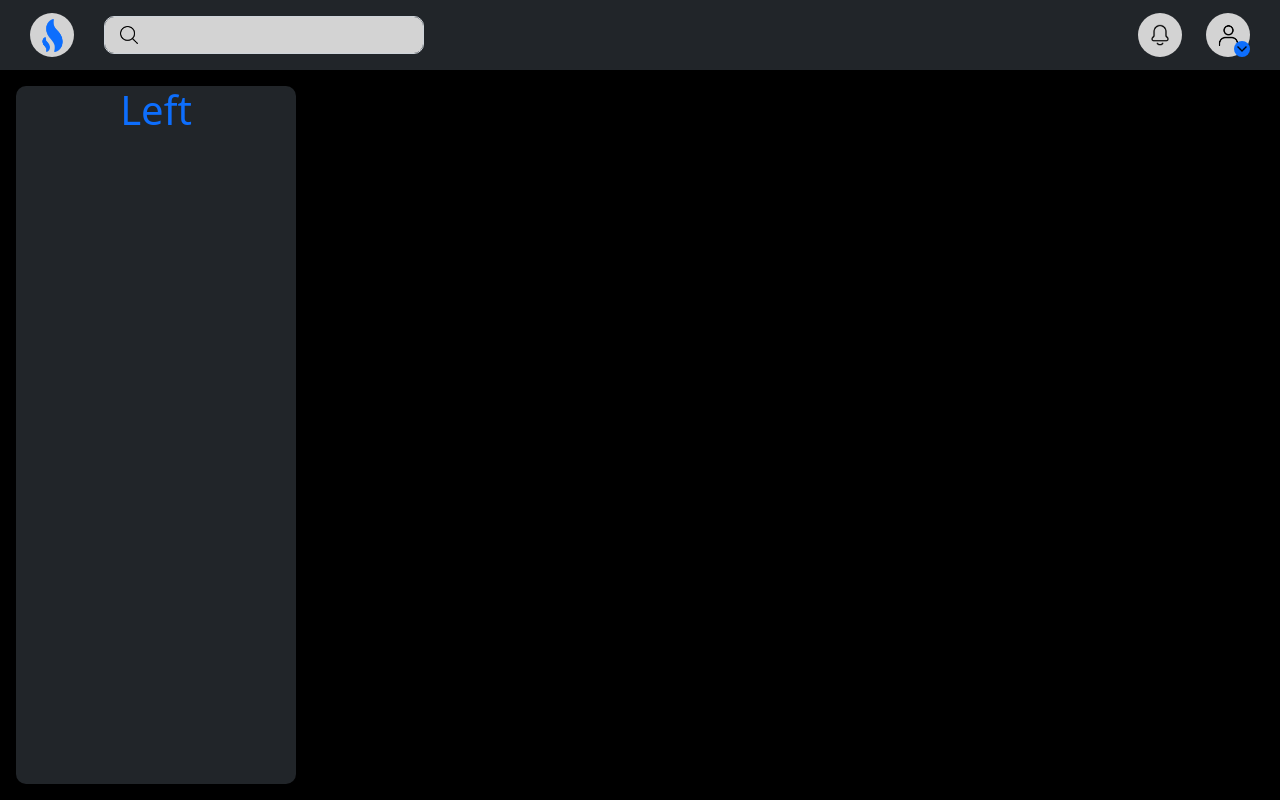
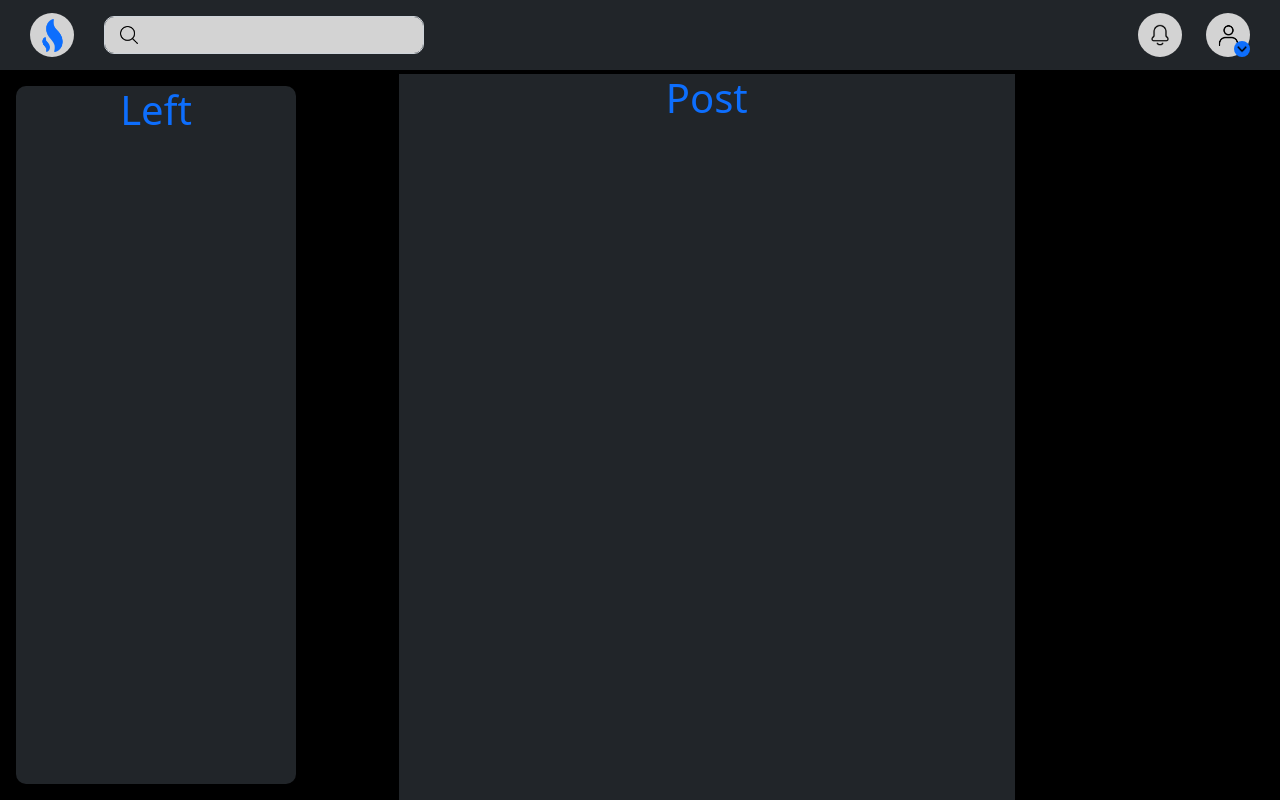
Before and after one commit to Alain-RN/Personal-Blog, a React (Create React App) app: page / in a window 1280 px wide. Built offline with nearby package versions, Linux system fonts and the light colour scheme.

Commit message:
Post section

```diff
--- a/src/Home/Home.jsx
+++ b/src/Home/Home.jsx
@@ -1,6 +1,7 @@
 import LeftBar from './NavBar/LeftBar'
 import NavBar  from './NavBar/NavBar'
 import DropDown from './NavBar/dropDown/DropDown'
+import Post from './NavBar/Post'
 import "./home.css"
 import { useState } from 'react'
 
@@ -10,6 +11,7 @@ import Notification from './HomeAssets/notification-bell.png'
 import Search from './HomeAssets/search-interface-symbol.png'
 import Logo from './HomeAssets/burn.png'
 import Down from './HomeAssets/down.png'
+import up from './HomeAssets/up.png'
 
 
 
@@ -44,12 +46,14 @@ function Home() {
           onClickN={handle['N']}
           onClickP={handle['P']}
           onClickC={handle['C']}
+          dDProfil={dDProfil}
 
           profil={Profil}
           notification={Notification}
           search = {Search}
           logo= {Logo}
           down = {Down}
+          up = {up}
 
         ></NavBar>
 
@@ -59,9 +63,9 @@ function Home() {
 
             <DropDown section="Profile" value={dDProfil?'translateY(0%)':'translateY(-101%)'}/>
 
-          <div className='LeftCenter' onClick={handle['C']}>
+          <div className='LeftandPost d-flex' onClick={handle['C']}>
             <LeftBar></LeftBar>
-
+            <Post></Post>
           </div>
 
         </div>
--- a/src/Home/NavBar/NavBar.jsx
+++ b/src/Home/NavBar/NavBar.jsx
@@ -1,7 +1,4 @@
-import React, { useState } from 'react'
-import DropDown from './dropDown/DropDown'
-
-function NavBar({profil ,notification ,search ,logo ,down, onClickP, onClickN, onClickC}) {
+function NavBar({profil ,notification ,search ,logo ,down, up, onClickP ,onClickN ,onClickC ,dDProfil}) {
 
 
   return (
@@ -40,7 +37,7 @@ function NavBar({profil ,notification ,search ,logo ,down, onClickP, onClickN, o
 
           <div className="profil cercle d-flex align-items-center justify-content-center" onClick={onClickP}>
               <img src={profil} alt="" className='profil w-75'/>
-              <img src= {down} alt="" className='down'/>
+              <img src= {!dDProfil?down:up} alt="" className='updown'/>
           </div>
 
         </div>
--- /dev/null
+++ b/src/Home/NavBar/Post.jsx
@@ -0,0 +1,14 @@
+import React from 'react'
+
+function Post() {
+  return (
+    <div className='containerPost d-flex justify-content-center '>
+        <div className='text-primary post bg-dark'>
+            <h1>Post</h1>
+        </div>
+    </div>
+
+  )
+}
+
+export default Post
--- a/src/Home/NavBar/dropDown/DropDown.jsx
+++ b/src/Home/NavBar/dropDown/DropDown.jsx
@@ -4,7 +4,16 @@ function DropDown({ section, value}) {
   return (
     <div className='dropDown bg-dark text-primary' style={{transform: value}}>
         <h1>{section}</h1>
-        <button type="button">{section}</button>
+        {
+          (section === 'Notification')?
+          <div className="text-center">
+              Notification
+          </div>
+          :
+          <div className="text-center">
+              Profile
+          </div>
+        }
     </div>
   )
 }
--- a/src/Home/home.css
+++ b/src/Home/home.css
@@ -43,10 +43,11 @@
     transition: 0.6s ease;
 }
 
-.down {
+.updown {
     position: absolute;
     bottom: 0;
     right: 0;
+    padding: 3px;
     width: 16px;
     border-radius: 50%;
     background:#0d6efd ;
@@ -89,9 +90,9 @@ h1{
     width: 320px;
     height:80%;
     transition: 0.4s ease;
-    right: 0;
-    top: 2px;
-    transform: translateY(-101%);
+    right: 4px;
+    top: 4px;
+    /* transform: translateY(-101%); */
 }
 
 .LeftBar {
@@ -101,7 +102,17 @@ h1{
     text-align: center;
 }
 
-.LeftCenter {
-    width: 100%;
-    padding: 16px;
+.LeftandPost {
+    width:100%;
+    padding: 16px 0 16px 16px;
 }
+
+.containerPost {
+    width: 65%;
+    margin-block-start: -12px;
+    margin-bottom: -16px;
+}
+.post {
+    /* position: absolute; */
+    width: 75%;
+}
```
Also changed, not shown: src/Home/HomeAssets/down.png, src/Home/HomeAssets/up.png (added), src/Home/NavBar/dropDown/Section/Notification.jsx (added), src/Home/NavBar/dropDown/Section/Profil.jsx (added).
